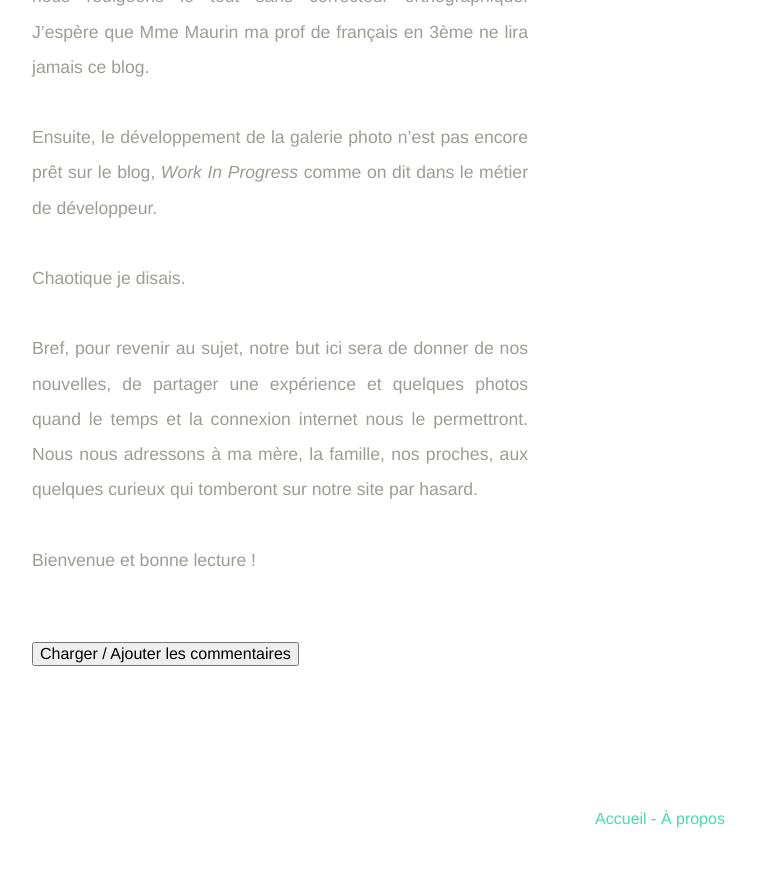
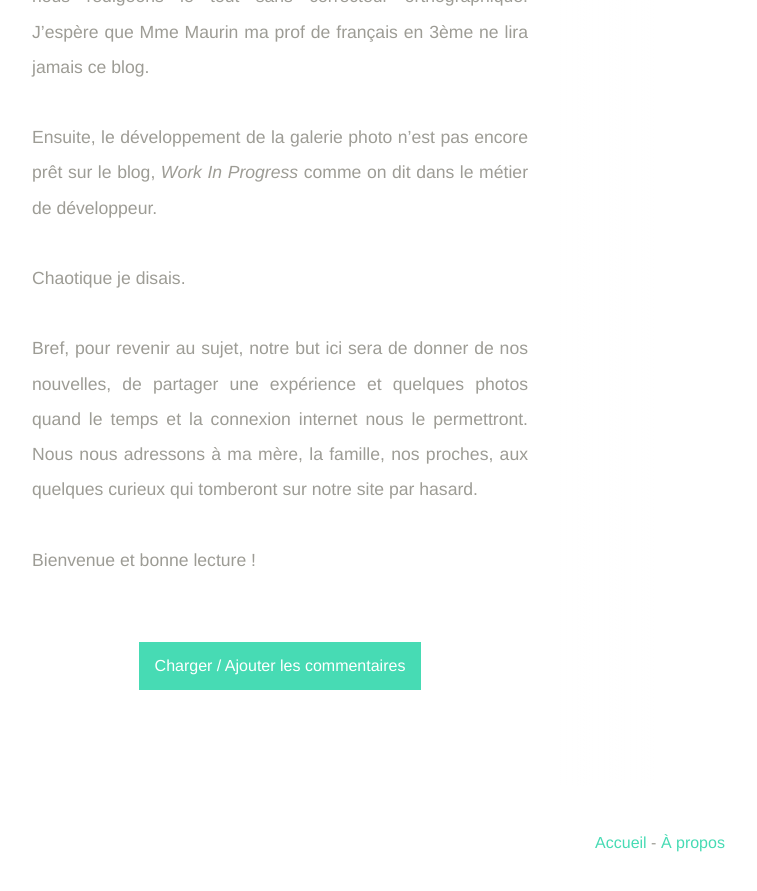
Before and after one commit to dtrucs/dtrucs.github.io, a Jekyll site: the page built from _posts/2017-01-09-bienvenue.md, in a window 1280 px wide and 900 px high, scrolled down 693 px. Shown: the top 891 px of the window, without its empty margins (0-757 px from the left). Built offline with Jekyll 4.4.1, drawn with Linux system fonts in a browser that asks for light colours.

Commit message:
style utils button

```diff
--- a/_includes/disqus.html
+++ b/_includes/disqus.html
@@ -1,6 +1,6 @@
 {% if page.comments %}
 <div class="c-comments u-no-js-hide">
-    <button id="js-comments__button" class="c-comments__button" type="button">Charger / Ajouter les commentaires</button>
+    <button id="js-comments__button" class="u-button c-comments__button" type="button">Charger / Ajouter les commentaires</button>
     <div id="disqus_thread" class="c-comments__content"></div>
 </div>
 {% endif %}
```
